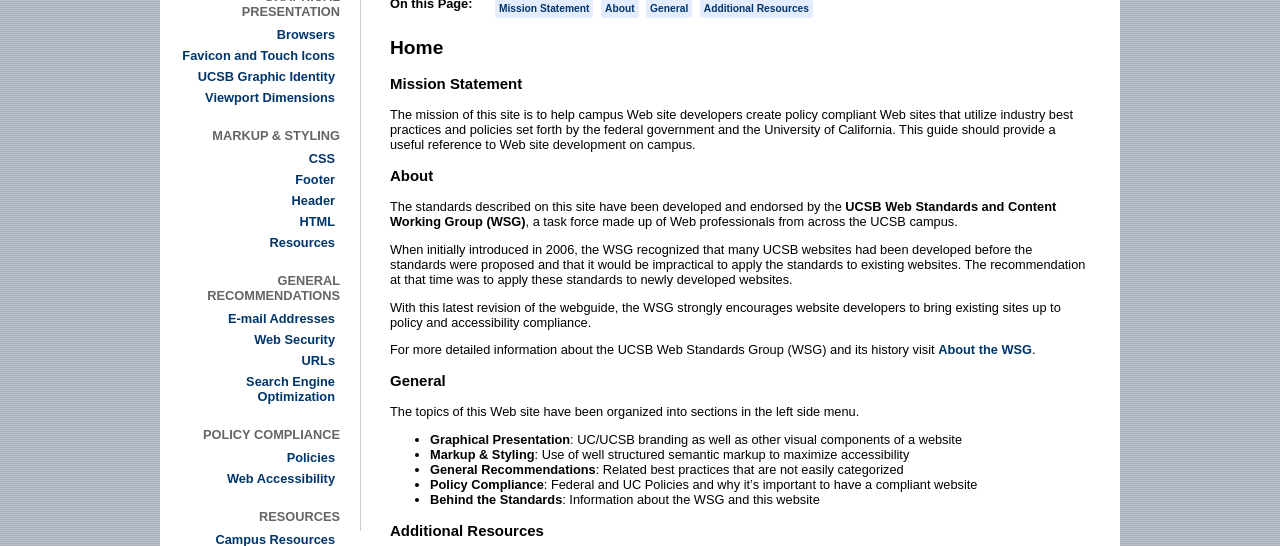
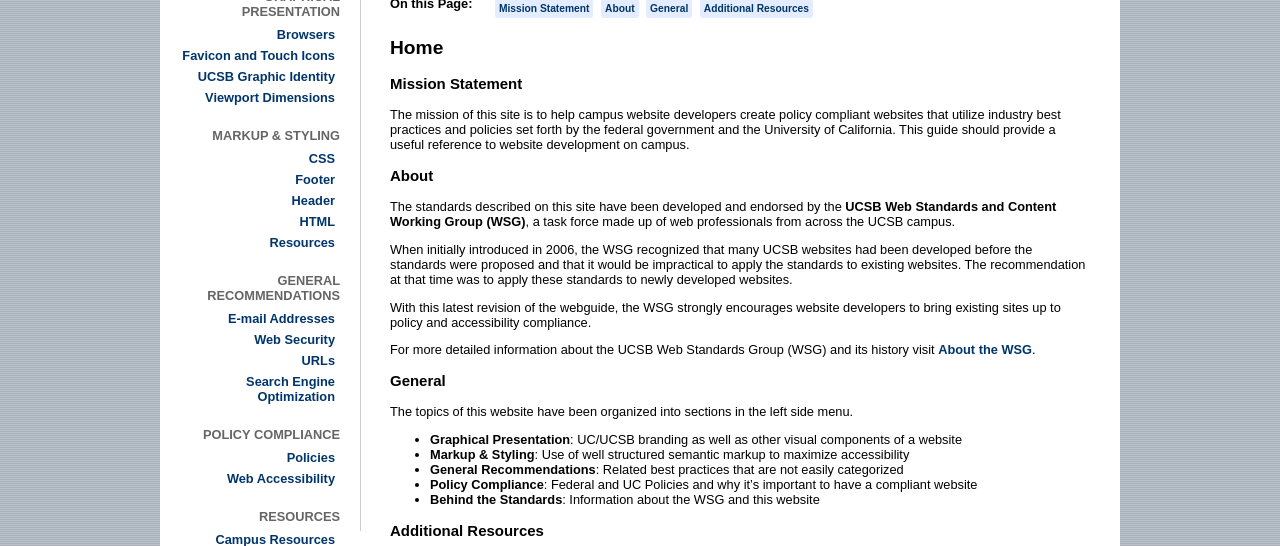
Before and after one commit to ucsb/webguide, a Jekyll site: the page built from index.md, in a window 1280 px wide. Shown: the part 199-745 px from the top of the page. Built offline with Jekyll 4.4.1, drawn with Linux system fonts in a browser that asks for light colours; nearby versions of some CDN libraries; Markdown is read by kramdown in place of the engine named in the settings.

Commit message:
Clean up of home page text

```diff
--- a/_layouts/default.html
+++ b/_layouts/default.html
@@ -15,7 +15,7 @@
       <div id="content">
 
         <div class="header">
-          <h1><a href=".">UC Santa Barbara Web Standards</a></h1>
+          <h1><a href="/">UC Santa Barbara Web Standards</a></h1>
           <form class="search-form" method="GET" action="/search">
              <label for="search-query" class="hidden">Search Query:</label>
              <input type="text" id="search-query" name="query" />
--- a/index.md
+++ b/index.md
@@ -5,16 +5,16 @@
 
 ### Mission Statement
 
-The mission of this site is to help campus Web site developers create policy
-compliant Web sites that utilize industry best practices and policies set forth
+The mission of this site is to help campus website developers create policy
+compliant websites that utilize industry best practices and policies set forth
 by the federal government and the University of California. This guide should
-provide a useful reference to Web site development on campus.
+provide a useful reference to website development on campus.
 
 ### About
 
 The standards described on this site have been developed and endorsed by the
 **UCSB Web Standards and Content Working Group (WSG)**, a task force made up of
-Web professionals from across the UCSB campus.
+web professionals from across the UCSB campus.
 
 When initially introduced in 2006, the WSG recognized that many UCSB websites
 had been developed before the standards were proposed and that it would be
@@ -29,7 +29,7 @@
 
 ### General
 
-The topics of this Web site have been organized into sections in the left
+The topics of this website have been organized into sections in the left
 side menu.
 
 * **Graphical Presentation**: UC/UCSB branding as well as other visual components of a website
```
